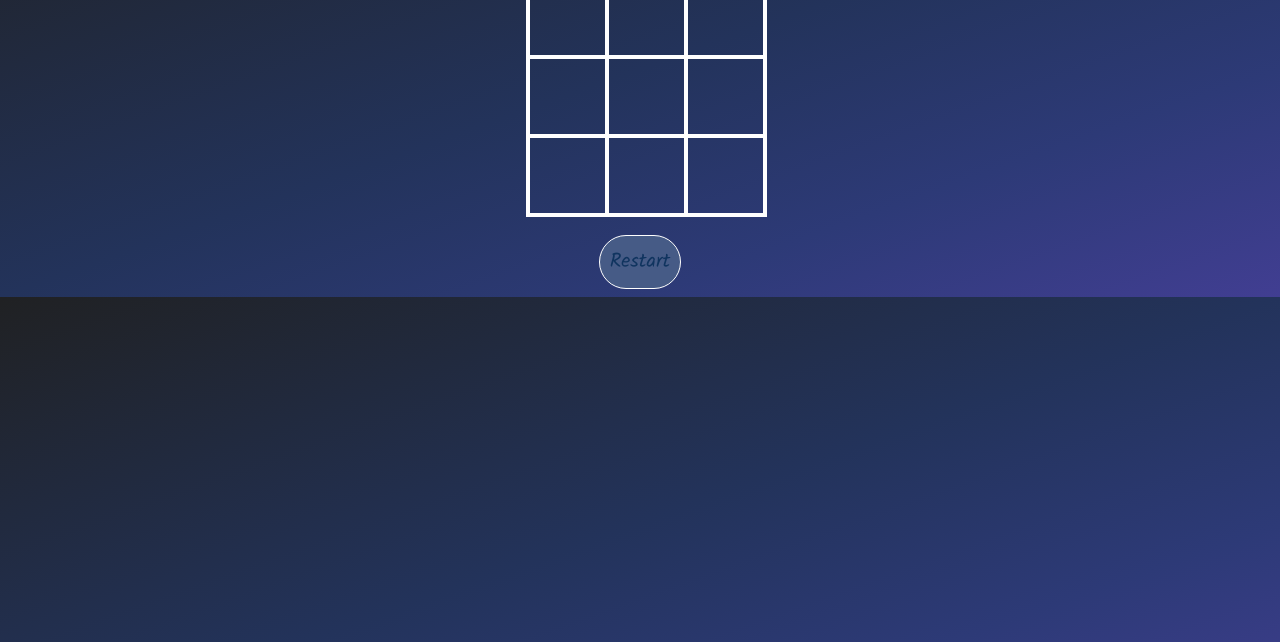
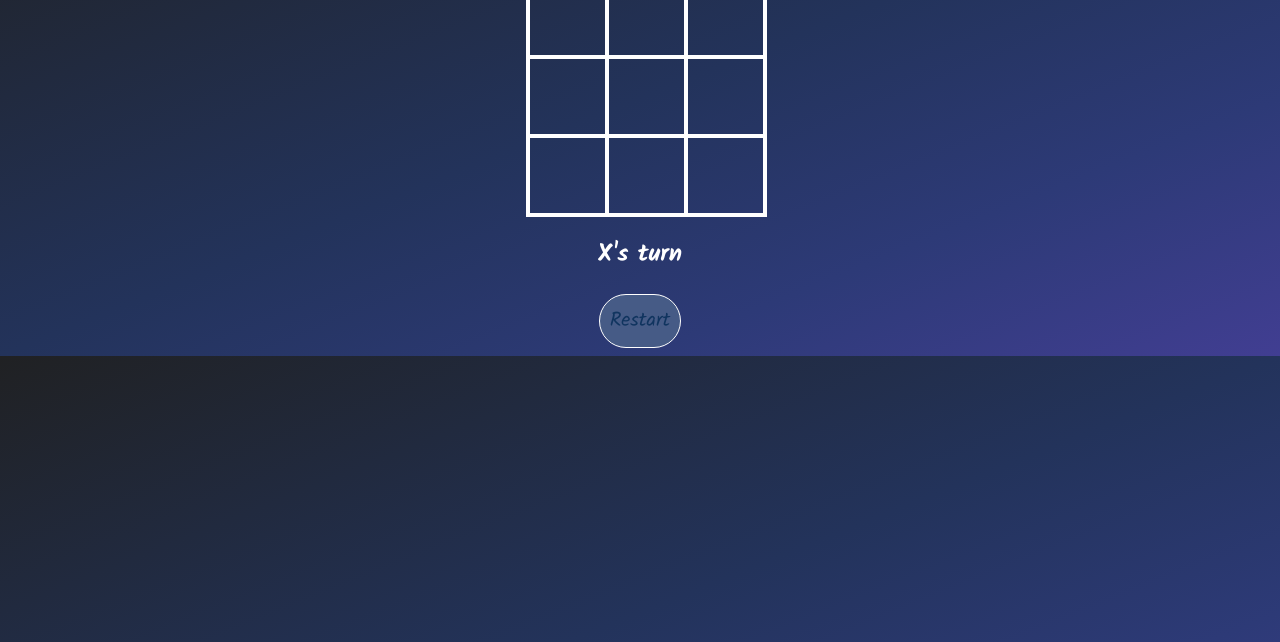
Before and after one commit to motech99/tic-tac-toe, a plain HTML site: page index.html in a window 1280 px wide. Shown: the part 158-800 px from the top of the page. Drawn offline with Linux system fonts and the light colour scheme.

Commit message:
Updated index.html
linking to the javascript was incorrect. updated from 'script.js' => 'main.js'

```diff
--- a/index.html
+++ b/index.html
@@ -4,7 +4,7 @@
     <meta charset="UTF-8">
     <meta name="viewport" content="width=device-width, initial-scale=1.0">
     <link rel="stylesheet" href="style.css">
-    <script defer src="./script.js"></script>
+    <script defer src="main.js"></script>
     <title>Tic Tac Toe</title>
 </head>
 <body>
```
